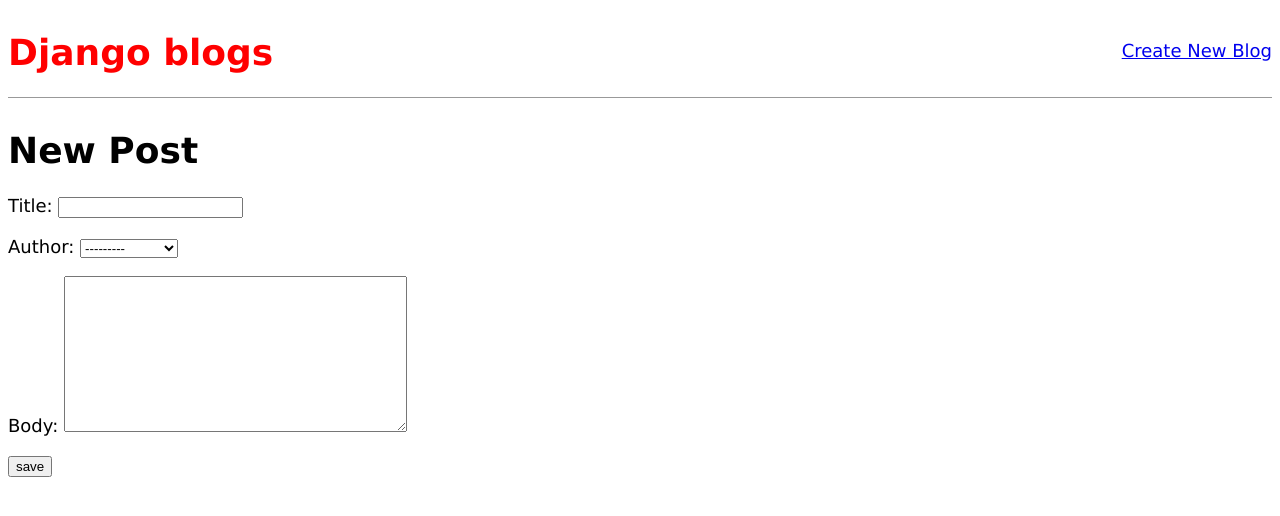
After one commit to vygodisgreat/blog_dj, a Django app: page /post/new/ in a window 1280 px wide. The commit adds this page. Shown: the top 516 px of the page. Run offline with Django 5.2, Linux system fonts and the light colour scheme; data comes from the database, SQL or seed files in the repository; both versions use the stored data as it was after the commit.

Commit message:
forms to add post

```diff
--- a/blog/models.py
+++ b/blog/models.py
@@ -1,4 +1,5 @@
 from django.db import models
+from django.urls import reverse
 
 # Create your models here.
 
@@ -13,3 +14,6 @@
 
     def __str__(self):
         return self.title
+
+    def get_absolute_url(self):
+        return reverse('post_detail', args=[str(self.id)])
--- a/blog/urls.py
+++ b/blog/urls.py
@@ -1,8 +1,9 @@
 from django.urls import path
 
-from .views import BlogListView, BlogDetailView
+from .views import BlogListView, BlogDetailView, BlogCreateView
 
 urlpatterns = [
+    path('post/new/', BlogCreateView.as_view(), name='post_new'),
     path('post/<int:pk>/', BlogDetailView.as_view(), name='post_detail'),
     path('', BlogListView.as_view(), name='home')
 ]
--- a/blog/views.py
+++ b/blog/views.py
@@ -1,5 +1,6 @@
 from django.shortcuts import render
 from django.views.generic import ListView, DetailView # former for database, latter for ?
+from django.views.generic import CreateView
 from .models import Post
 # Create your views here.
 
@@ -10,3 +11,8 @@
 class BlogDetailView(DetailView):
     model = Post
     template_name = 'post_detail.html'
+
+class BlogCreateView(CreateView):
+    model = Post
+    template_name = 'post_new.html'
+    fields = '__all__'
--- a/templates/base.html
+++ b/templates/base.html
@@ -13,11 +13,18 @@
 </head>
 <body>
     <header>
-        <h1>
-            <a href="{% url 'home' %}">
-                Django blogs
-            </a>
-        </h1>
+            <div class="nav-left">
+                <h1>
+                    <a href="{% url 'home' %}">
+                        Django blogs
+                    </a>
+                </h1>
+            </div>
+            <div class="nav-right">
+                <a href="{% url 'post_new' %}">
+                    Create New Blog
+                </a>
+            </div>
     </header>
     <div>
         {% block content %}
--- /dev/null
+++ b/templates/post_new.html
@@ -0,0 +1,12 @@
+{% extends 'base.html' %}
+
+{% block content %}
+<h1>
+    New Post
+</h1>
+<form action="" method="post">
+    {% csrf_token %}
+    {{ form.as_p }}
+    <input type="submit" value="save" />
+</form>
+{% endblock content %}
```
Also changed, not shown: db.sqlite3.
